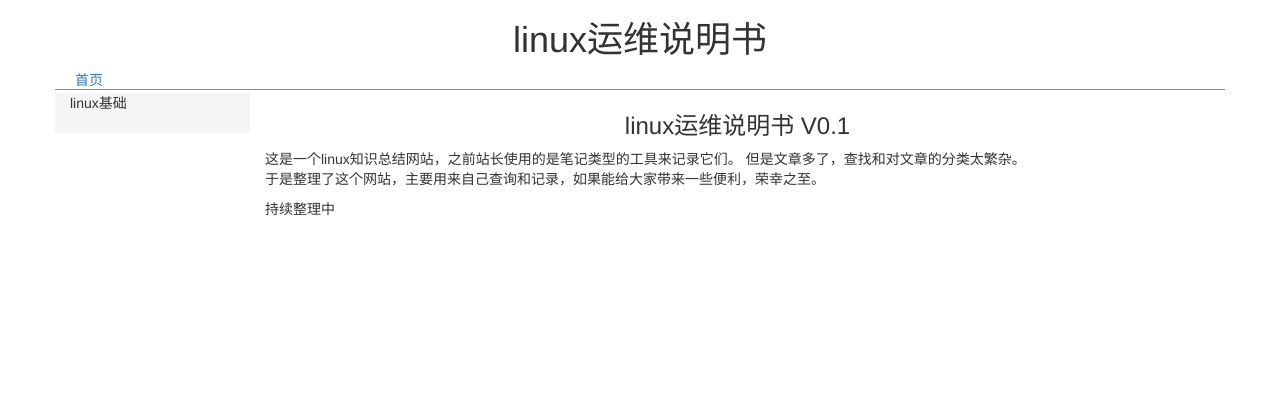
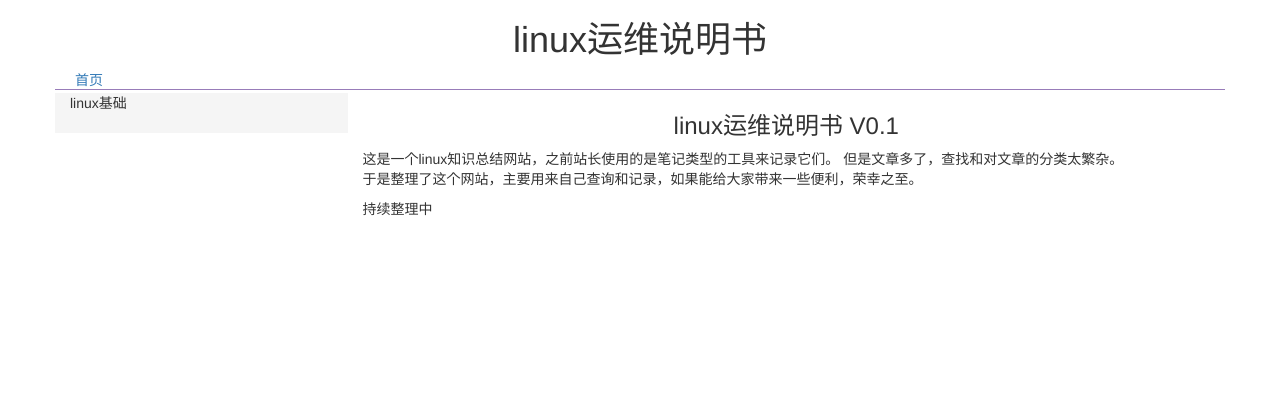
Before and after one commit to xiaotuanyu120/markdown_build_static_html, a Flask app: page / in a window 1280 px wide. Shown: the top 420 px of the page. Run offline with Flask 2, Linux system fonts and the light colour scheme; some libraries are stand-ins or nearby versions.

Commit message:
reassgin the width of div

```diff
--- a/MyBlog/templates/index.html
+++ b/MyBlog/templates/index.html
@@ -32,7 +32,7 @@
     </div>
 
     <div class="row" style="height:100%;margin-top:3px;padding-bottom:30px;min-height:650px">
-      <div class="col-md-2" style="height:100%; background:#F5F5F5">
+      <div class="col-md-3" style="height:100%; background:#F5F5F5">
         <ul class="list-unstyled">
           <li>linux基础</li>
           <div class="list-group">
@@ -44,7 +44,7 @@
       </div>
 
       <!--md content here-->
-      <div class="col-md-10">
+      <div class="col-md-9">
       {% block md %}
       {% endblock %}
       </div>
```
